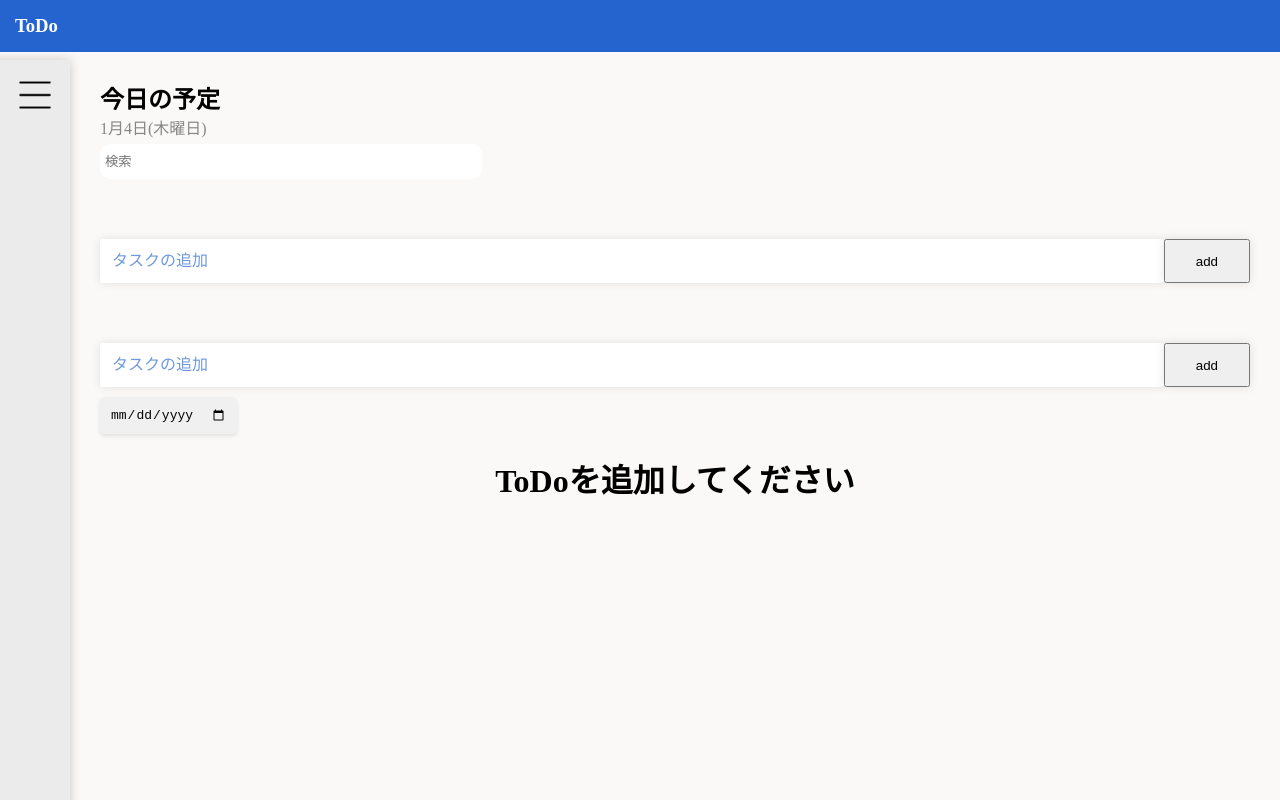
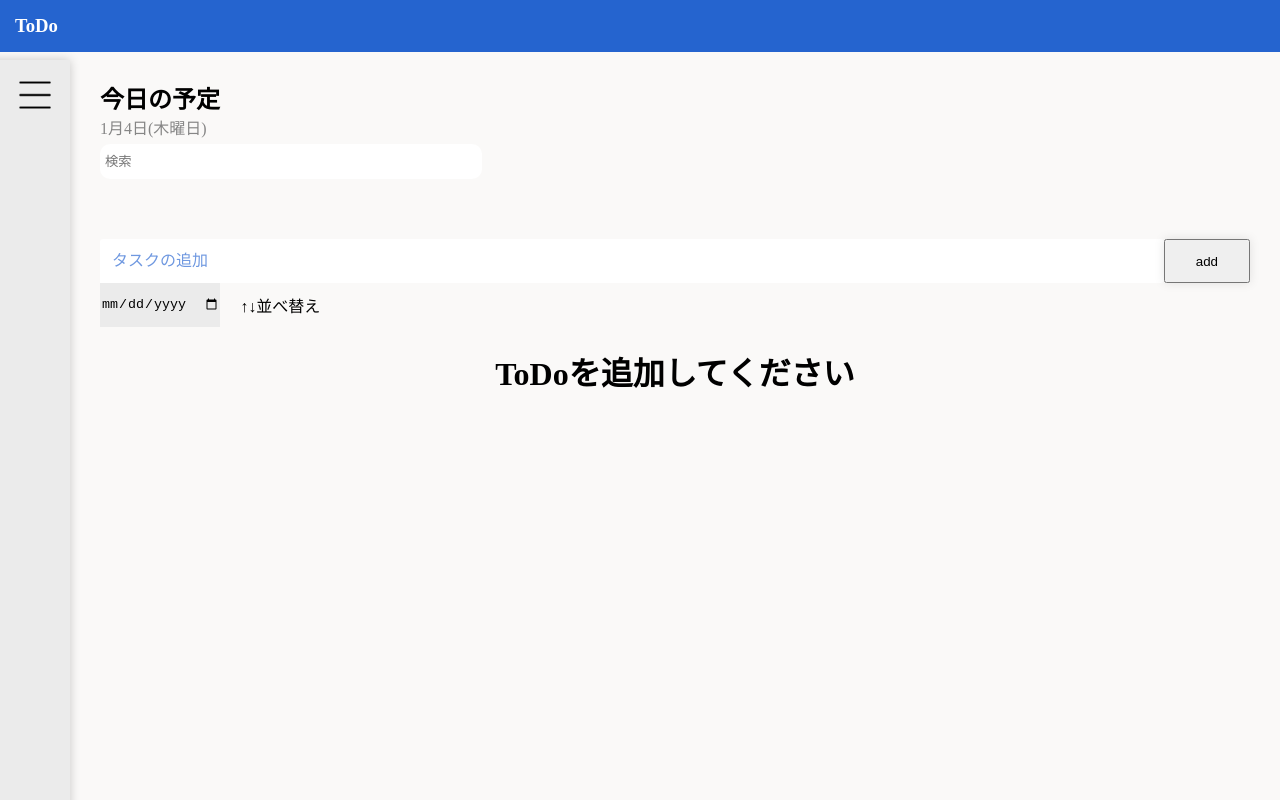
Before and after one commit to Yokoji0129/todo-yokoji, a Vue app in the folder todo-list/: page / in a window 1280 px wide. Built offline with nearby package versions, Linux system fonts and the light colour scheme.

Commit message:
sortmenuのデザイン作成

```diff
--- a/todo-list/src/assets/main.css
+++ b/todo-list/src/assets/main.css
@@ -2,6 +2,7 @@ body {
   margin: 0;
   padding: 0;
   background-color: #faf9f8;
+  user-select: none;
 }
 
 main {
--- a/todo-list/src/components/TodoList.vue
+++ b/todo-list/src/components/TodoList.vue
@@ -288,7 +288,7 @@ const toggleMenuComp = (todoComp) => {
 
 <style scoped>
 nav {
-  padding: 10px;
+  padding: 15px;
   position: fixed;
   top: 60px;
   right: -330px;
@@ -356,7 +356,8 @@ ul li {
   display: flex;
 }
 .memo {
-  padding-bottom: 30px;
+  padding-bottom: 60px;
+  font-size: 16px;
 }
 
 .btn {
--- a/todo-list/src/components/TodoText.vue
+++ b/todo-list/src/components/TodoText.vue
@@ -6,6 +6,14 @@ const newTodo = ref(""); // todoを追加する文字入れ
 const todoList = ref([]); // todoを追加するときの配列
 const todoListComp = ref([]); // 完了済みtodoを入れる配列
 const selectDate = ref("");
+
+const showSortMenu = ref(false);
+
+const toggleSortMenu = () => {
+  showSortMenu.value = !showSortMenu.value;
+};
+
+const disableTodoListInput = computed(() => showSortMenu.value);
 
 // ローカルストレージにデータを保存する
 const saveTodoListToLocalStorage = () => {
@@ -62,41 +70,29 @@ const filteredTodoCompList = computed(() => {
 <template>
   <!--検索ボックス-->
   <div class="search-box">
-    <input class="search" type="text" placeholder="検索">
+    <input class="search" type="text" placeholder="検索" v-model="searchTerm">
   </div>
   <div class="text">
-    <input type="text" class="textbox-1" placeholder="タスクの追加" v-model="searchTerm" @keyup.enter="addTodo" />
-    <button class="btn" @click="addTodo()">add</button>
-  </div>
-  <div class="text">
-    <input
-      type="text"
-      class="textbox-1"
-      placeholder="タスクの追加"
-      v-model="newTodo"
-      @keyup.enter="addTodo"
-    />
+    <input type="text" class="textbox-1" placeholder="タスクの追加" v-model="newTodo" @keyup.enter="addTodo" />
     <!--文字が入力されている場合cursor: pointer 入力されていない場合 cursor: not-alloweb-->
-    <button
-      class="btn"
-      :style="{ cursor: newTodo ? 'pointer' : 'not-allowed' }"
-      @click="addTodo()"
-    >
+    <button class="btn" :style="{ cursor: newTodo ? 'pointer' : 'not-allowed' }" @click="addTodo()">
       add
     </button>
   </div>
-  <input type="date" class="calendar" v-model="selectDate" />
-  <TodoList
-    :searchTerm="searchTerm"
-    :filteredTodoCompList="filteredTodoCompList"
-    :filteredTodoList="filteredTodoList"
-    :todoList="todoList"
-    :todoListComp="todoListComp"
-    :saveTodoListToLocalStorage="saveTodoListToLocalStorage"
-    :saveTodoListCompToLocalStorage="saveTodoListCompToLocalStorage"
-    @updateTodoList="updateTodoList"
-    @updateTodoListComp="updateTodoListComp"
-  />
+  <div class="date-sort">
+    <input type="date" class="calendar" v-model="selectDate" />
+    <p class="sort" @click="toggleSortMenu()">↑↓並べ替え</p>
+  </div>
+  <div class="sort-menu" v-if="showSortMenu">
+    <h3 class="sort-h3">並べ替え</h3>
+    <p class="sort-p">あいうえお順</p>
+    <p class="sort-p">期限日</p>
+    <!-- 他にも必要な並び替えオプションを追加 -->
+  </div>
+  <TodoList :searchTerm="searchTerm" :filteredTodoCompList="filteredTodoCompList" :filteredTodoList="filteredTodoList"
+    :todoList="todoList" :todoListComp="todoListComp" :saveTodoListToLocalStorage="saveTodoListToLocalStorage"
+    :saveTodoListCompToLocalStorage="saveTodoListCompToLocalStorage" @updateTodoList="updateTodoList"
+    @updateTodoListComp="updateTodoListComp" />
 </template>
 
 <style scoped>
@@ -119,6 +115,7 @@ const filteredTodoCompList = computed(() => {
 .search:focus {
   outline: none;
 }
+
 .text {
   margin-top: 60px;
   display: flex;
@@ -128,11 +125,10 @@ const filteredTodoCompList = computed(() => {
   width: 100%;
   padding: 10px;
   border: none;
-  border-radius: 3px;
+  border-radius: 3px 3px 3px 0;
   font-size: 1em;
   line-height: 1.5;
   background-color: #ffffff;
-  box-shadow: 0 0 10px rgba(0, 0, 0, 0.1);
 }
 
 .textbox-1::placeholder {
@@ -146,18 +142,44 @@ const filteredTodoCompList = computed(() => {
 }
 
 .calendar {
-  padding: 10px;
   border: none;
-  border-radius: 5px;
-  margin-top: 10px;
-  font-size: 1em;
-  background-color: #f0f0f0;
-  box-shadow: 0 2px 4px rgba(0, 0, 0, 0.1); /* 影を追加 */
-  transition: background-color 0.3s, transform 0.2s; /* ホバーエフェクトのトランジション */
+  cursor: pointer;
+  background-color: #ebebeb;
 }
 
-.calendar:hover {
-  background-color: #e0e0e0;
-  transform: scale(1.02);
+.date-sort {
+  display: flex;
+}
+
+.sort{
+  cursor: pointer;
+  margin: 5px 10px;
+  padding: 5px 10px;
+}
+
+.sort:hover{
+  background-color: #ffffff;
+}
+
+.sort-menu {
+  background-color: #ffffff;
+  border-radius: 5px;
+  margin: 5px 70% 0 0;
+  padding: 0 0 3px 0;
+}
+
+.sort-h3{
+  text-align: center;
+  border-bottom: 2px solid #ebebeb;
+  margin: 0;
+}
+
+.sort-p{
+  cursor: pointer;
+  margin: 5px 0;
+  padding: 5px 0;
+}
+.sort-p:hover{
+  background-color: #eae9e9;
 }
 </style>
--- a/todo-list/src/views/YokojiView.vue
+++ b/todo-list/src/views/YokojiView.vue
@@ -8,7 +8,6 @@ const props = defineProps({
   <main :class="{ 'shift-right': menuOpen }">
     <div>
       <h1>TODOリスト作ってみました!!!</h1>
-      <h1>頑張りました!!!</h1>
     </div>
   </main>
 </template>
```
